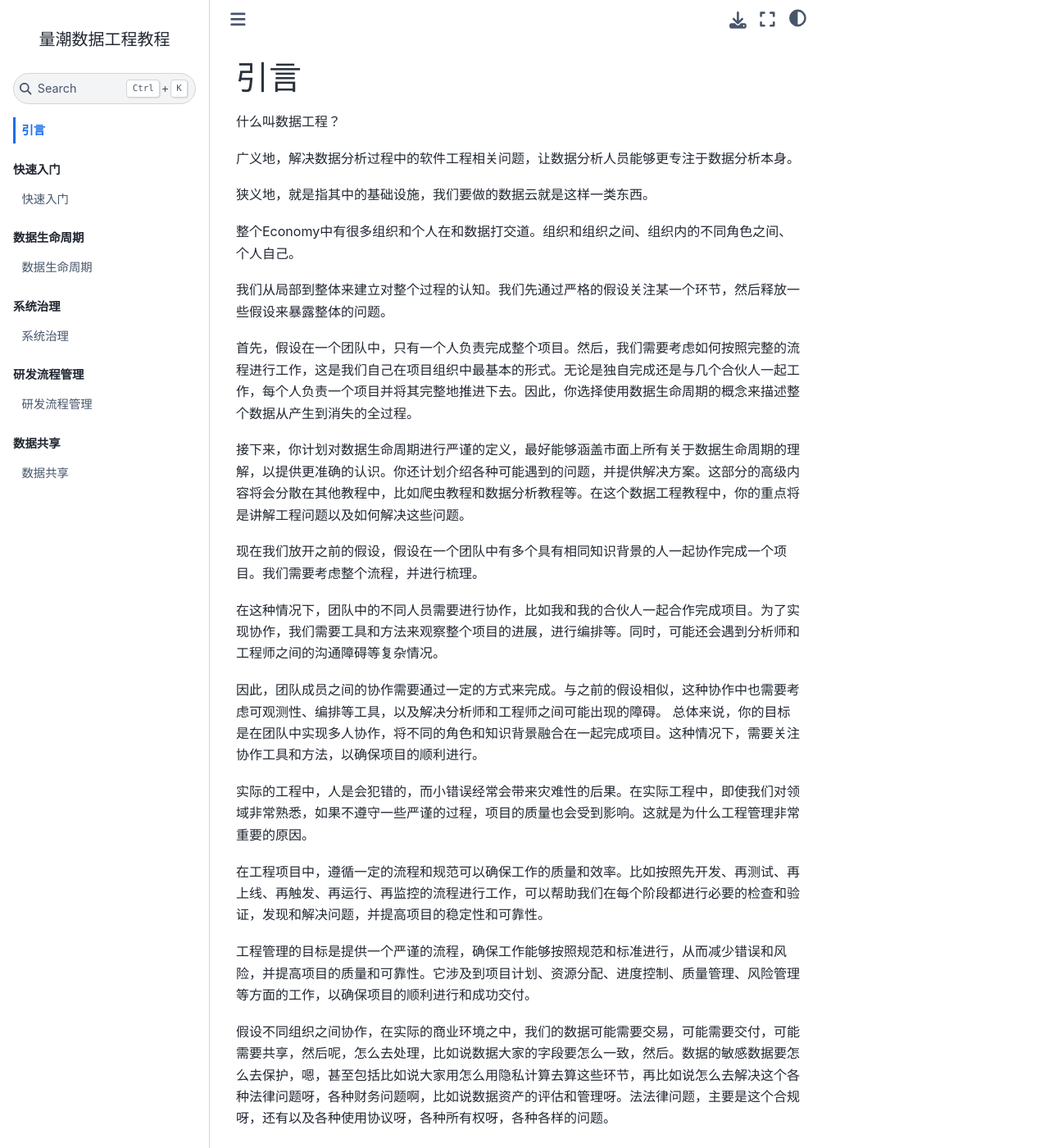
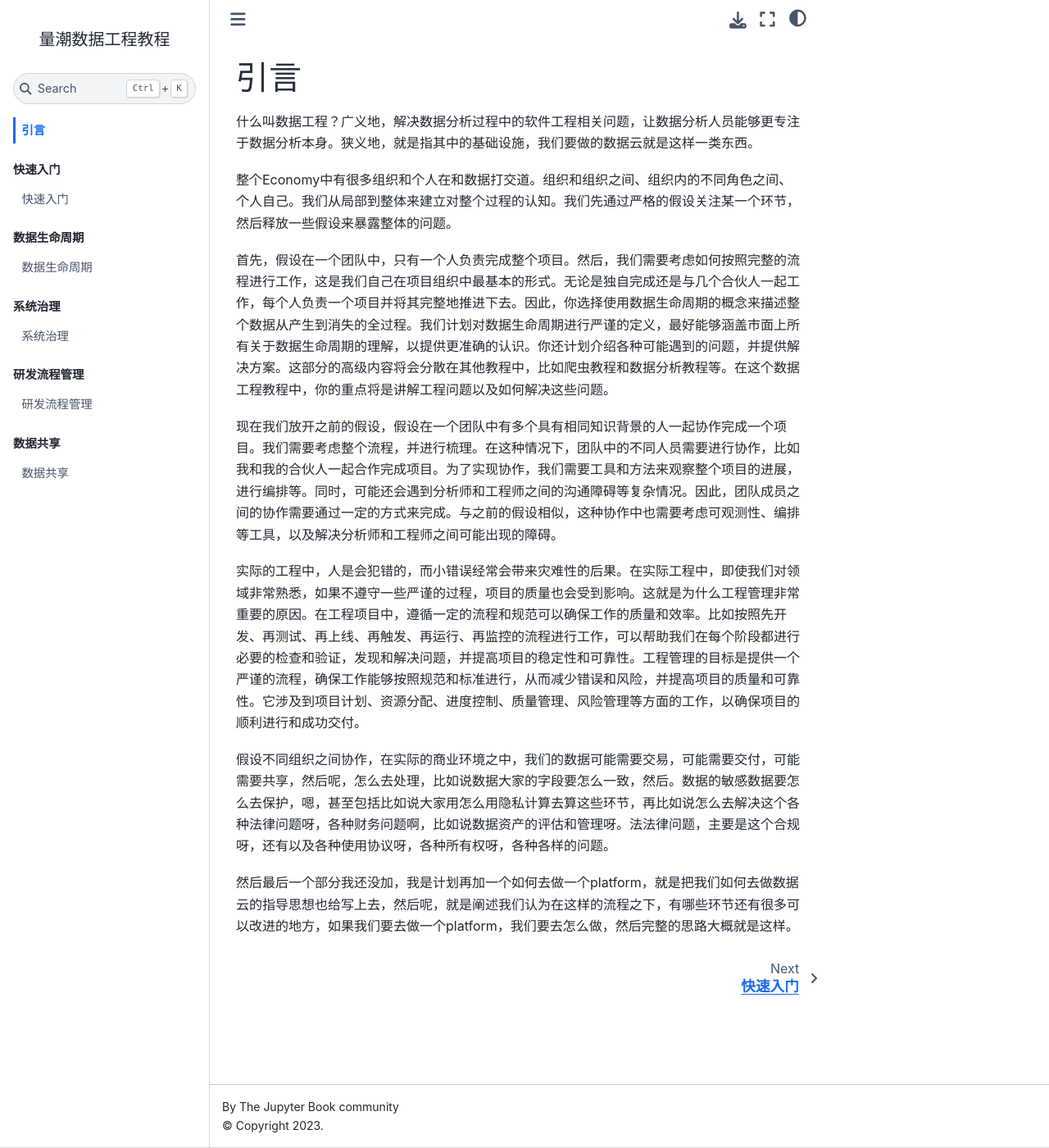
Before and after one commit to quanttide/quanttide-tutorial-of-data-engineering, a Jupyter Book: the page built from index.md, in a window 1280 px wide and 1400 px high. Shown: the whole window at 82% size. Built offline with Jupyter Book 1.0.4 settings and Sphinx 7.4.7 and the Sphinx Book theme 1.1.4, drawn with Linux system fonts in a browser that asks for light colours.

Commit message:
add: 引言

```diff
--- a/index.md
+++ b/index.md
@@ -2,40 +2,23 @@
 
 % 定义
 
-什么叫数据工程？
-
-广义地，解决数据分析过程中的软件工程相关问题，让数据分析人员能够更专注于数据分析本身。
-
-狭义地，就是指其中的基础设施，我们要做的数据云就是这样一类东西。
+什么叫数据工程？广义地，解决数据分析过程中的软件工程相关问题，让数据分析人员能够更专注于数据分析本身。狭义地，就是指其中的基础设施，我们要做的数据云就是这样一类东西。
 
 % 概述
 
-整个Economy中有很多组织和个人在和数据打交道。组织和组织之间、组织内的不同角色之间、个人自己。
-
-我们从局部到整体来建立对整个过程的认知。我们先通过严格的假设关注某一个环节，然后释放一些假设来暴露整体的问题。
+整个Economy中有很多组织和个人在和数据打交道。组织和组织之间、组织内的不同角色之间、个人自己。我们从局部到整体来建立对整个过程的认知。我们先通过严格的假设关注某一个环节，然后释放一些假设来暴露整体的问题。
 
 % 个人、单个流程
 
-首先，假设在一个团队中，只有一个人负责完成整个项目。然后，我们需要考虑如何按照完整的流程进行工作，这是我们自己在项目组织中最基本的形式。无论是独自完成还是与几个合伙人一起工作，每个人负责一个项目并将其完整地推进下去。因此，你选择使用数据生命周期的概念来描述整个数据从产生到消失的全过程。
-
-接下来，你计划对数据生命周期进行严谨的定义，最好能够涵盖市面上所有关于数据生命周期的理解，以提供更准确的认识。你还计划介绍各种可能遇到的问题，并提供解决方案。这部分的高级内容将会分散在其他教程中，比如爬虫教程和数据分析教程等。在这个数据工程教程中，你的重点将是讲解工程问题以及如何解决这些问题。
+首先，假设在一个团队中，只有一个人负责完成整个项目。然后，我们需要考虑如何按照完整的流程进行工作，这是我们自己在项目组织中最基本的形式。无论是独自完成还是与几个合伙人一起工作，每个人负责一个项目并将其完整地推进下去。因此，你选择使用数据生命周期的概念来描述整个数据从产生到消失的全过程。我们计划对数据生命周期进行严谨的定义，最好能够涵盖市面上所有关于数据生命周期的理解，以提供更准确的认识。你还计划介绍各种可能遇到的问题，并提供解决方案。这部分的高级内容将会分散在其他教程中，比如爬虫教程和数据分析教程等。在这个数据工程教程中，你的重点将是讲解工程问题以及如何解决这些问题。
 
 % 系统
 
-现在我们放开之前的假设，假设在一个团队中有多个具有相同知识背景的人一起协作完成一个项目。我们需要考虑整个流程，并进行梳理。
-
-在这种情况下，团队中的不同人员需要进行协作，比如我和我的合伙人一起合作完成项目。为了实现协作，我们需要工具和方法来观察整个项目的进展，进行编排等。同时，可能还会遇到分析师和工程师之间的沟通障碍等复杂情况。
-
-因此，团队成员之间的协作需要通过一定的方式来完成。与之前的假设相似，这种协作中也需要考虑可观测性、编排等工具，以及解决分析师和工程师之间可能出现的障碍。
-总体来说，你的目标是在团队中实现多人协作，将不同的角色和知识背景融合在一起完成项目。这种情况下，需要关注协作工具和方法，以确保项目的顺利进行。
+现在我们放开之前的假设，假设在一个团队中有多个具有相同知识背景的人一起协作完成一个项目。我们需要考虑整个流程，并进行梳理。在这种情况下，团队中的不同人员需要进行协作，比如我和我的合伙人一起合作完成项目。为了实现协作，我们需要工具和方法来观察整个项目的进展，进行编排等。同时，可能还会遇到分析师和工程师之间的沟通障碍等复杂情况。因此，团队成员之间的协作需要通过一定的方式来完成。与之前的假设相似，这种协作中也需要考虑可观测性、编排等工具，以及解决分析师和工程师之间可能出现的障碍。
 
 % 管理
 
-实际的工程中，人是会犯错的，而小错误经常会带来灾难性的后果。在实际工程中，即使我们对领域非常熟悉，如果不遵守一些严谨的过程，项目的质量也会受到影响。这就是为什么工程管理非常重要的原因。
-
-在工程项目中，遵循一定的流程和规范可以确保工作的质量和效率。比如按照先开发、再测试、再上线、再触发、再运行、再监控的流程进行工作，可以帮助我们在每个阶段都进行必要的检查和验证，发现和解决问题，并提高项目的稳定性和可靠性。
-
-工程管理的目标是提供一个严谨的流程，确保工作能够按照规范和标准进行，从而减少错误和风险，并提高项目的质量和可靠性。它涉及到项目计划、资源分配、进度控制、质量管理、风险管理等方面的工作，以确保项目的顺利进行和成功交付。
+实际的工程中，人是会犯错的，而小错误经常会带来灾难性的后果。在实际工程中，即使我们对领域非常熟悉，如果不遵守一些严谨的过程，项目的质量也会受到影响。这就是为什么工程管理非常重要的原因。在工程项目中，遵循一定的流程和规范可以确保工作的质量和效率。比如按照先开发、再测试、再上线、再触发、再运行、再监控的流程进行工作，可以帮助我们在每个阶段都进行必要的检查和验证，发现和解决问题，并提高项目的稳定性和可靠性。工程管理的目标是提供一个严谨的流程，确保工作能够按照规范和标准进行，从而减少错误和风险，并提高项目的质量和可靠性。它涉及到项目计划、资源分配、进度控制、质量管理、风险管理等方面的工作，以确保项目的顺利进行和成功交付。
 
 % 考虑跨组织共享
 
```
